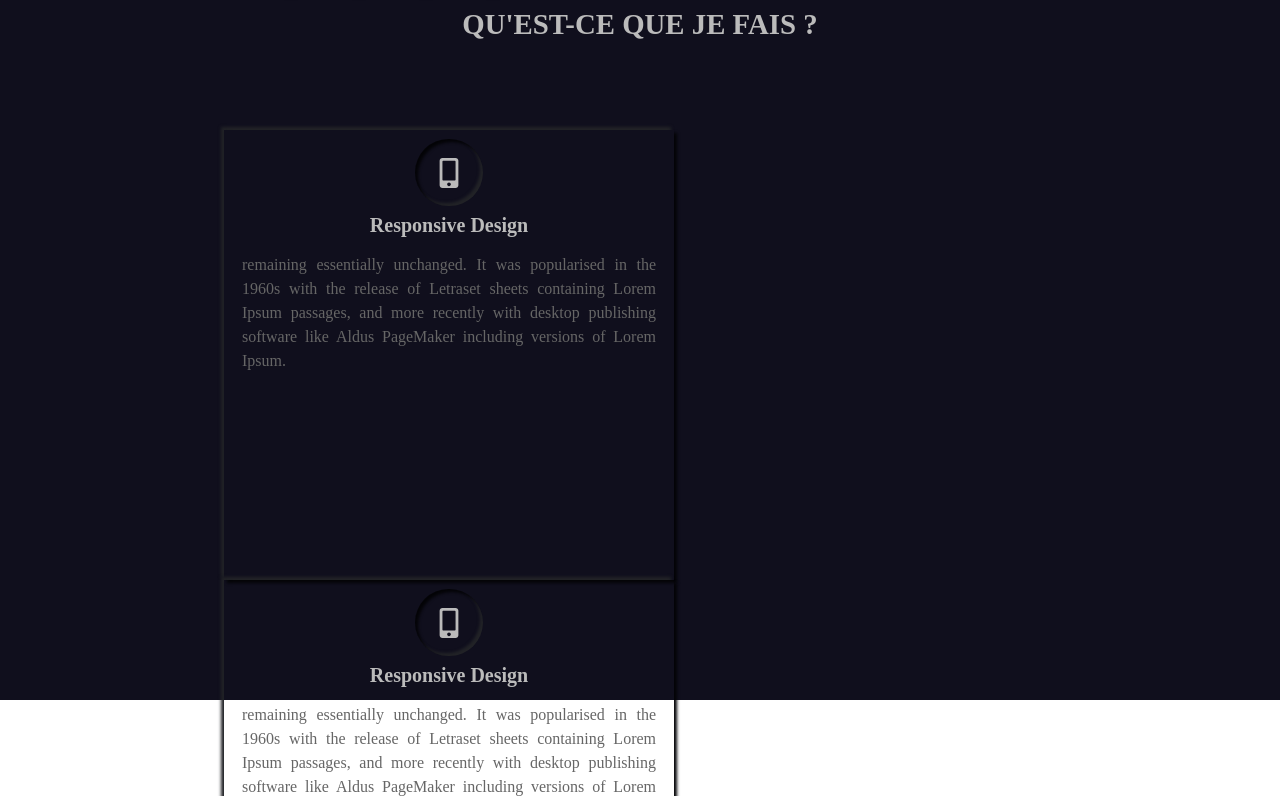
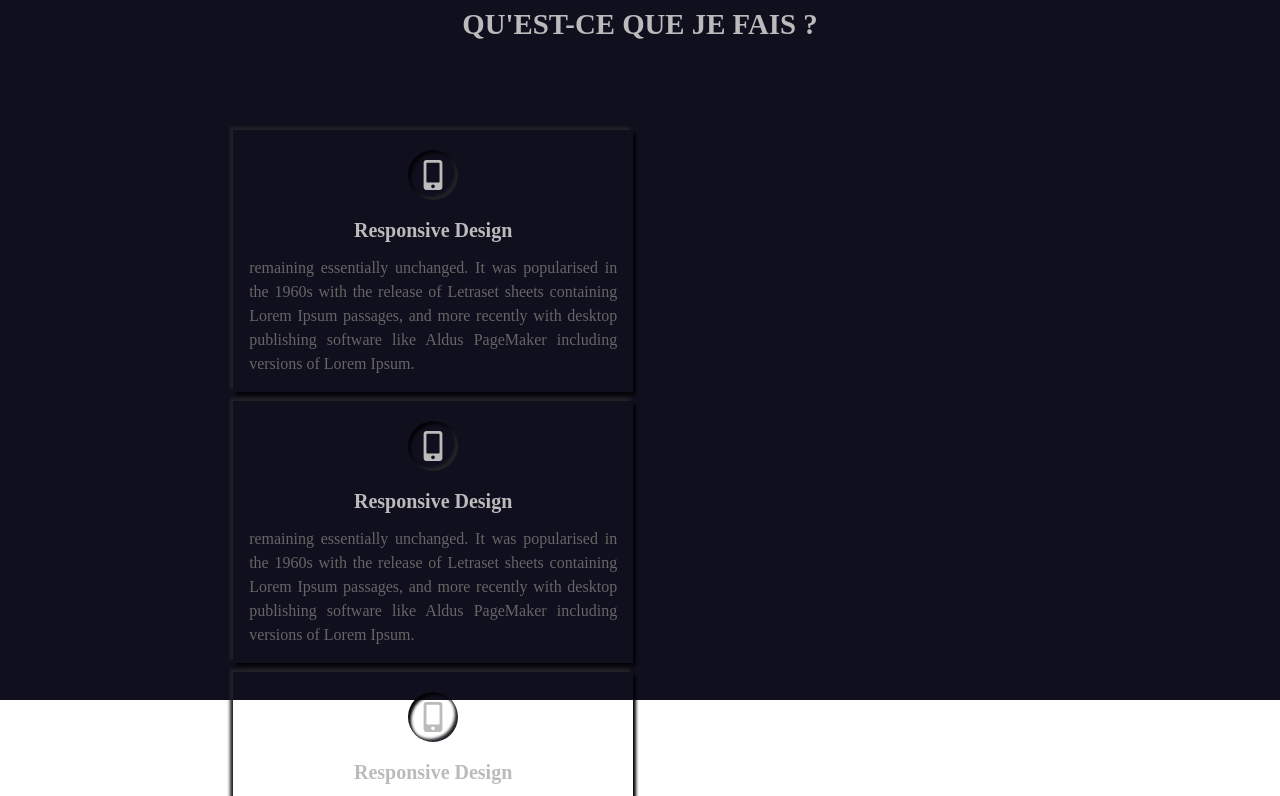
Before and after one commit to ExcaliburSims/portfolioNextJS, a Next.js app: page / in a window 1280 px wide. Shown: the part 1484-2280 px from the top of the page. Built offline with nearby package versions, Linux system fonts and the light colour scheme.

Commit message:
feat:make style

```diff
--- a/styles/CardServices.module.scss
+++ b/styles/CardServices.module.scss
@@ -3,26 +3,25 @@ $ombreExterieurDark: 3px 3px 3px #040407, -3px -3px 3px #222327;
 $ombreInterieurDark: inset 3px 3px 3px #040407, inset -3px -3px 3px #222327;
 
 .service {
-  /* flex: 0 0 33.33%;
-  max-width: 33.33%;
-  padding: 15px;
-  display: flex;
-  flex: wrap; */
   display: flex;
   flex-direction: column;
   align-items: center;
-  width: 450px;
-  height: 450px;
+  width: 400px;
+  height: auto;
+	margin: 1.1%;
 	box-shadow: $ombreExterieurDark;
+	&:hover .icon .iconpic{
+		color: $couleur1;
+	}
   .icon {
     display: flex;
     justify-content: center;
     align-items: center;
-    height: 15%;
-    width: 15%;
+    height: 50px;
+    width: 50px;
     border-radius: 50%;
     transition: all 0.3s ease;
-    margin: 2%;
+    margin: 5%;
     color: $textNoir-300;
 		box-shadow: $ombreInterieurDark;
     .iconpic {
```
